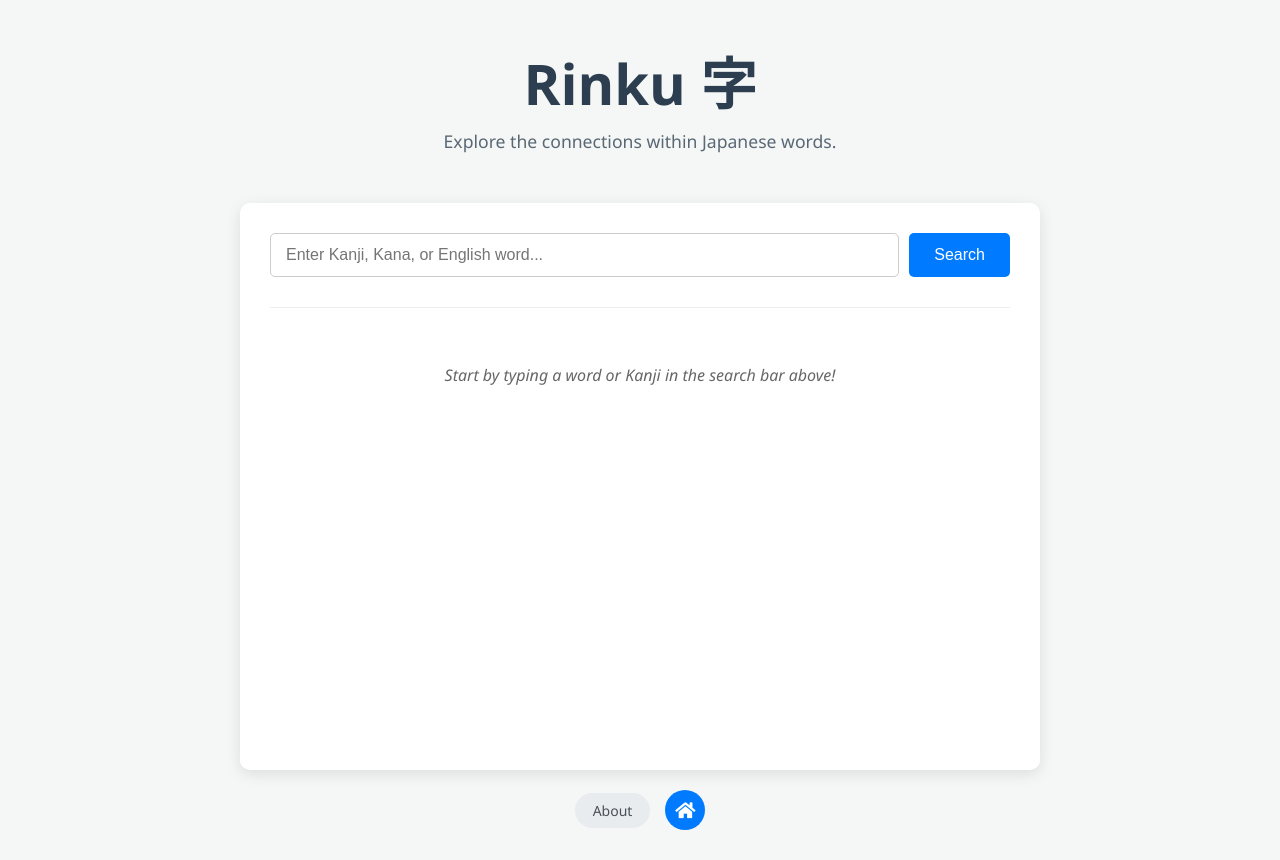
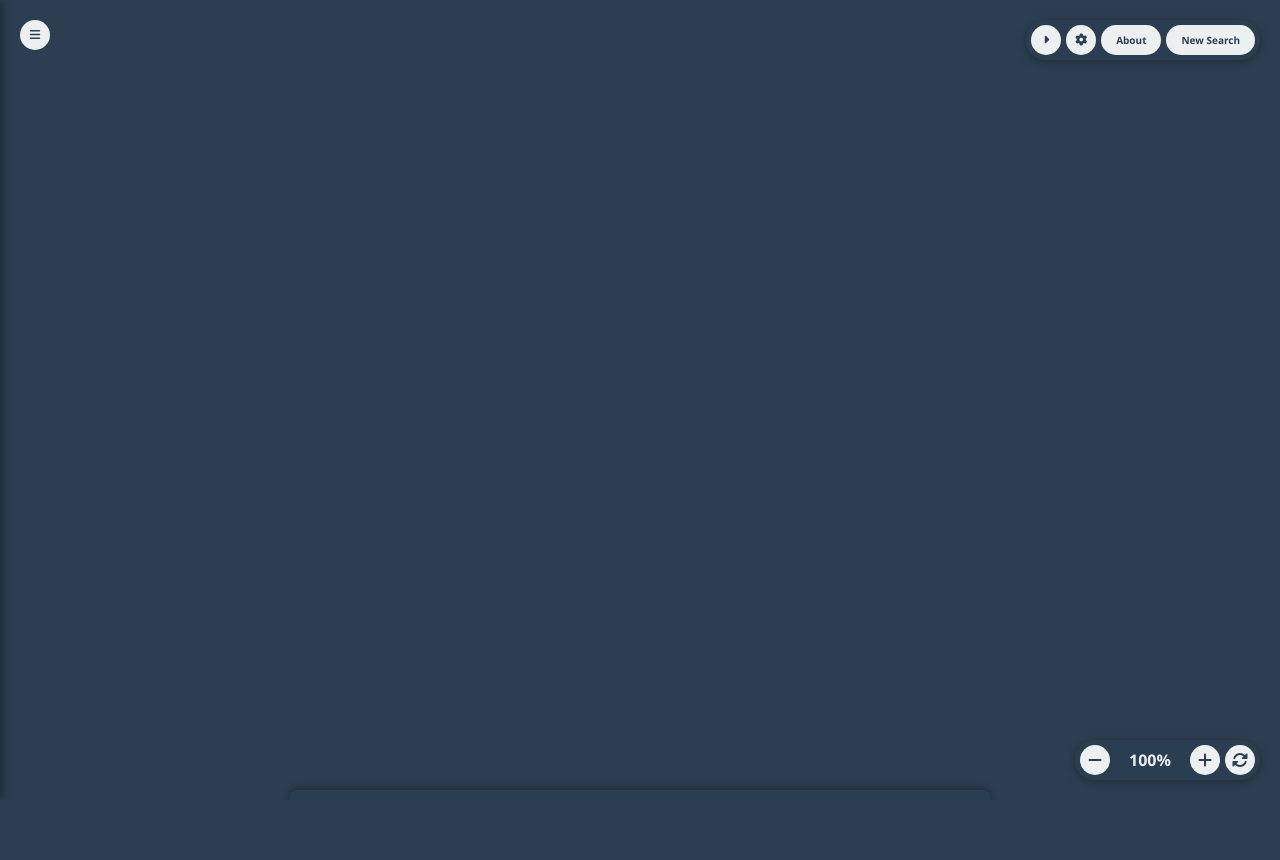
Before and after one commit to MashXP/Rinkuji, a Flask app: page / in a window 1280 px wide. After the commit the page ends 798 px from the top, so only its background shows below. Run offline with Flask 3, Linux system fonts and the light colour scheme.

Commit message:
Refactor main page to serve Rinku visualization; implement New Search modal and update styles

```diff
--- a/app.py
+++ b/app.py
@@ -8,19 +8,12 @@
 JISHO_API_URL = "https://jisho.org/api/v1/search/words"
 
 @app.route('/')
-def index():
+def index(): # The main page is now the Rinku visualization
     """
-    Serves the main HTML page of the application.
+    Serves the Rinku visualization page.
+    Takes an optional 'word' query parameter for the search.
     """
-    return render_template('index.html')
-
-@app.route('/rinku')
-def rinku():
-    """
-    Serves the Rinku 'game' page.
-    Takes a 'word' parameter to display.
-    """
-    word = request.args.get('word', '単語') # Default word if none is provided
+    word = request.args.get('word', '')
     return render_template('rinku.html', word=word)
 
 @app.route('/search_words')
--- a/static/index.css
+++ /dev/null
@@ -1,198 +0,0 @@
-/* index.css */
-
-/* --- Layout specific to the index page --- */
-.index-body {
-    flex-direction: column;
-    align-items: center;
-    justify-content: flex-start;
-    padding-top: 5vh;
-}
-
-/* --- Search Bar --- */
-.search-bar {
-    display: flex;
-    gap: 10px;
-    margin-bottom: 30px;
-    position: relative;
-}
-
-.search-bar input[type="text"] {
-    flex-grow: 1;
-    padding: 12px 15px;
-    border: 1px solid #ccc;
-    border-radius: 5px;
-    font-size: 16px;
-    outline: none;
-    transition: border-color 0.3s ease;
-}
-
-.search-bar input[type="text"]:focus {
-    border-color: #007bff;
-}
-
-.search-bar button {
-    padding: 12px 25px;
-    background-color: #007bff;
-    color: white;
-    border: none;
-    border-radius: 5px;
-    cursor: pointer;
-    font-size: 16px;
-    transition: background-color 0.3s ease;
-}
-
-.search-bar button:hover {
-    background-color: #0056b3;
-}
-
-/* --- Search Results --- */
-.results-container {
-    border-top: 1px solid #eee;
-    padding-top: 20px;
-}
-
-.result-item {
-    background-color: #f9f9f9;
-    border: 1px solid #e0e0e0;
-    border-radius: 8px;
-    padding: 15px 20px;
-    margin-bottom: 15px;
-    cursor: pointer;
-    transition: background-color 0.2s ease, border-color 0.2s ease;
-}
-
-.result-item:hover {
-    background-color: #f0f0f0;
-    border-color: #d0d0d0;
-}
-
-.result-item.selected {
-    background-color: #e0efff;
-    border-color: #007bff;
-}
-
-.result-item h2 {
-    color: #007bff;
-    margin-top: 0;
-    margin-bottom: 10px;
-}
-
-.result-item p {
-    margin: 5px 0;
-    line-height: 1.6;
-}
-
-.result-item .reading {
-    color: #555;
-    font-size: 0.95em;
-}
-
-.result-item .meaning {
-    font-weight: bold;
-    color: #333;
-}
-
-.no-results-message {
-    text-align: center;
-    color: #666;
-    font-style: italic;
-    padding: 20px;
-}
-
-/* --- Search Suggestions --- */
-#suggestionsContainer {
-    display: none;
-    position: absolute;
-    border: 1px solid #ccc;
-    border-top: none;
-    z-index: 100;
-    background-color: white;
-    box-sizing: border-box;
-}
-
-.suggestion-item {
-    padding: 10px;
-    cursor: pointer;
-    border-bottom: 1px solid #eee;
-}
-
-.suggestion-item:last-child {
-    border-bottom: none;
-}
-
-.suggestion-item:hover {
-    background-color: #f0f0f0;
-}
-
-/* --- Rinku Start Button --- */
-.rinku-start-container {
-    text-align: center;
-    margin-bottom: 20px;
-    border-bottom: 1px solid #eee;
-    padding-bottom: 20px;
-}
-
-#rinkuStartButton {
-    padding: 15px 40px;
-    background-color: #28a745;
-    color: white;
-    border: none;
-    border-radius: 5px;
-    cursor: pointer;
-    font-size: 18px;
-    font-weight: bold;
-    transition: background-color 0.3s ease;
-}
-
-#rinkuStartButton:hover {
-    background-color: #218838;
-}
-
-/* --- Footer for Index Page --- */
-.footer {
-    text-align: center;
-    padding: 10px 0;
-    margin-top: auto;
-    padding-top: 20px;
-    display: flex;
-    justify-content: center;
-    align-items: center;
-    gap: 15px;
-}
-
-.footer-link {
-    display: inline-block;
-    text-decoration: none;
-    background-color: #e9ecef;
-    color: #495057;
-    padding: 8px 18px;
-    border-radius: 20px;
-    font-size: 14px;
-    transition: background-color 0.2s, color 0.2s;
-}
-
-.footer-link:hover {
-    background-color: #ced4da;
-    color: #212529;
-}
-
-.footer-button {
-    display: flex;
-    align-items: center;
-    justify-content: center;
-    width: 40px;
-    height: 40px;
-    background-color: #007bff;
-    color: white;
-    border: none;
-    border-radius: 50%;
-    cursor: pointer;
-    font-size: 18px;
-    text-decoration: none;
-    transition: background-color 0.3s ease, transform 0.2s ease;
-}
-
-.footer-button:hover {
-    background-color: #0056b3;
-    transform: scale(1.1);
-}
--- a/static/main.js
+++ b/static/main.js
@@ -1,6 +1,7 @@
 import { PanZoom } from './PanZoom.js';
 import { RinkuGraph } from './RinkuGraph.js';
 import { OptionsMenu } from './OptionsMenu.js';
+import { NewSearchModal } from './NewSearchModal.js';
 import { UITogglingManager } from './UITogglingManager.js';
 
 document.addEventListener('DOMContentLoaded', () => {
@@ -32,6 +33,12 @@
     const optionsModal = document.getElementById('optionsModal');
     const optionsBtn = document.getElementById('optionsBtn');
     const modalCloseBtn = document.getElementById('modalCloseBtn');
+
+    // New Search Modal elements
+    const newSearchModal = document.getElementById('newSearchModal');
+    const newSearchBtn = document.getElementById('newSearchBtn');
+    const newSearchModalCloseBtn = document.getElementById('newSearchModalCloseBtn');
+    const newSearchInput = document.getElementById('newSearchInput');
 
     // Instantiate PanZoom
     const panZoom = new PanZoom(viewport, canvas, zoomInBtn, zoomOutBtn, resetViewBtn, zoomMeter);
@@ -91,4 +98,9 @@
     if (optionsModal && optionsBtn && modalCloseBtn) {
         new OptionsMenu(optionsModal, optionsBtn, modalCloseBtn);
     }
+
+    // Instantiate NewSearchModal
+    if (newSearchModal && newSearchBtn && newSearchModalCloseBtn && newSearchInput) {
+        new NewSearchModal(newSearchModal, newSearchBtn, newSearchModalCloseBtn, newSearchInput);
+    }
 });
--- a/static/rinku-ui.css
+++ b/static/rinku-ui.css
@@ -357,16 +357,24 @@
     transform: translateX(calc(92%));
 }
 
-.footer-rinku a {
+.footer-rinku a,
+.footer-rinku #newSearchBtn {
     background-color: #ecf0f1;
     color: #2c3e50;
     font-weight: bold;
     font-size: 10px;
     padding: 8px 15px;
     border-radius: 20px;
+    border: none;
+    cursor: pointer;
+    font-family: inherit;
+    text-decoration: none;
+    display: inline-block;
+    line-height: normal;
 }
 
-.footer-rinku a:hover {
+.footer-rinku a:hover,
+.footer-rinku #newSearchBtn:hover {
     background-color: #bdc3c7;
     color: #2c3e50;
 }
--- a/static/script.js
+++ /dev/null
@@ -1,182 +0,0 @@
-document.addEventListener('DOMContentLoaded', () => {
-    const searchInput = document.getElementById('searchInput');
-    const resultsContainer = document.getElementById('resultsContainer');
-    const searchForm = document.getElementById('searchForm');
-    const suggestionsContainer = document.createElement('div');
-    suggestionsContainer.id = 'suggestionsContainer';
-    searchInput.parentNode.insertBefore(suggestionsContainer, searchInput.nextSibling);
-
-    // Rinku Start elements
-    const rinkuStartContainer = document.getElementById('rinkuStartContainer');
-    const rinkuStartButton = document.getElementById('rinkuStartButton');
-    let selectedWord = null;
-
-    let debounceTimer;
-
-    const fetchResults = async (queryOverride) => {
-        const query = queryOverride || searchInput.value.trim();
-        if (!query) {
-            resultsContainer.innerHTML = '<p class="no-results-message">Please enter a word or Kanji to search.</p>';
-            return;
-        }
-
-        suggestionsContainer.innerHTML = '';
-        suggestionsContainer.style.display = 'none';
-        searchInput.value = query;
-
-        resultsContainer.innerHTML = '<p class="no-results-message">Searching...</p>';
-
-        try {
-            // Make a request to our backend endpoint for general word search
-            const response = await fetch(`/search_words?query=${encodeURIComponent(query)}`);
-            if (!response.ok) {
-                throw new Error(`HTTP error! status: ${response.status}`);
-            }
-            const data = await response.json();
-
-            displayResults(data.data); // Jisho API returns results in a 'data' array
-
-        } catch (error) {
-            console.error('Error fetching dictionary data:', error);
-            resultsContainer.innerHTML = '<p class="no-results-message" style="color: red;">Failed to fetch results. Please try again later.</p>';
-        }
-    };
-
-    const displayResults = (results) => {
-        resultsContainer.innerHTML = ''; // Clear previous results
-        rinkuStartContainer.style.display = 'none'; // Hide Rinku button on new search
-        selectedWord = null;
-
-        if (results && results.length > 0) {
-            results.forEach(item => {
-                const resultItem = document.createElement('div');
-                resultItem.classList.add('result-item');
-                resultItem.dataset.word = item.slug; // Store word in data attribute
-
-                // Add click listener for selection
-                resultItem.addEventListener('click', () => {
-                    // Clear previous selection
-                    const currentlySelected = resultsContainer.querySelector('.result-item.selected');
-                    if (currentlySelected) {
-                        currentlySelected.classList.remove('selected');
-                    }
-                    // Select new item
-                    resultItem.classList.add('selected');
-                    selectedWord = resultItem.dataset.word;
-                    rinkuStartContainer.style.display = 'block';
-                });
-
-                // Display the main word/kanji
-                const word = item.slug;
-                const wordElement = document.createElement('h2');
-                wordElement.textContent = word;
-                resultItem.appendChild(wordElement);
-
-                // Display readings (kana)
-                if (item.japanese && item.japanese.length > 0) {
-                    const readings = item.japanese.map(jp => {
-                        if (jp.word && jp.reading) {
-                            return `${jp.word} (${jp.reading})`;
-                        } else if (jp.reading) {
-                            return jp.reading;
-                        } else if (jp.word) {
-                            return jp.word;
-                        }
-                        return '';
-                    }).filter(Boolean).join('; ');
-                    const readingElement = document.createElement('p');
-                    readingElement.classList.add('reading');
-                    readingElement.textContent = `Readings: ${readings}`;
-                    resultItem.appendChild(readingElement);
-                }
-
-                // Display meanings
-                if (item.senses && item.senses.length > 0) {
-                    const meanings = item.senses.map(sense => sense.english_definitions.join(', ')).join('; ');
-                    const meaningElement = document.createElement('p');
-                    meaningElement.classList.add('meaning');
-                    meaningElement.textContent = `Meanings: ${meanings}`;
-                    resultItem.appendChild(meaningElement);
-                }
-
-                resultsContainer.appendChild(resultItem);
-            });
-        } else {
-            resultsContainer.innerHTML = '<p class="no-results-message">No results found for your search.</p>';
-        }
-    };
-
-    const fetchSuggestions = async () => {
-        const query = searchInput.value.trim();
-        if (query.length < 1) {
-            suggestionsContainer.innerHTML = '';
-            suggestionsContainer.style.display = 'none';
-            return;
-        }
-
-        try {
-            const response = await fetch(`/search_words?query=${encodeURIComponent(query)}`);
-            if (!response.ok) {
-                console.error(`Suggestion fetch failed: ${response.status}`);
-                return;
-            }
-            const data = await response.json();
-            displaySuggestions(data.data);
-        } catch (error) {
-            console.error('Error fetching suggestions:', error);
-        }
-    };
-
-    const displaySuggestions = (results) => {
-        suggestionsContainer.innerHTML = '';
-        if (results && results.length > 0) {
-            results.slice(0, 5).forEach(item => {
-                const suggestionItem = document.createElement('div');
-                suggestionItem.classList.add('suggestion-item');
-                suggestionItem.textContent = item.slug;
-                suggestionItem.addEventListener('click', () => {
-                    fetchResults(item.slug);
-                });
-                suggestionsContainer.appendChild(suggestionItem);
-            });
-            suggestionsContainer.style.display = 'block';
-
-            // Dynamically set width and position to align with the search input
-            const inputRect = searchInput.getBoundingClientRect();
-            const searchBarRect = searchInput.parentNode.getBoundingClientRect(); // Get rect of .search-bar
-
-            suggestionsContainer.style.width = `${inputRect.width}px`;
-            // Calculate top and left relative to the *positioned parent* (.search-bar)
-            const topOffset = (inputRect.top - searchBarRect.top) + inputRect.height + 5; // Input's top + Input's height + small gap
-            const leftOffset = inputRect.left - searchBarRect.left; // Input's left relative to search-bar's left
-
-            suggestionsContainer.style.top = `${topOffset}px`;
-            suggestionsContainer.style.left = `${leftOffset}px`;
-        } else {
-            suggestionsContainer.style.display = 'none';
-        }
-    };
-
-    // Event Listeners
-    searchForm.addEventListener('submit', (event) => {
-        event.preventDefault(); // Prevent page reload on form submission
-        fetchResults();
-    });
-
-    rinkuStartButton.addEventListener('click', () => {
-        if (selectedWord) {
-            window.location.href = `/rinku?word=${encodeURIComponent(selectedWord)}`;
-        }
-    });
-
-    searchInput.addEventListener('input', () => {
-        clearTimeout(debounceTimer);
-        debounceTimer = setTimeout(fetchSuggestions, 300);
-    });
-
-    document.addEventListener('click', (event) => {
-        if (!searchInput.contains(event.target) && !suggestionsContainer.contains(event.target)) {
-            suggestionsContainer.style.display = 'none';
-        }
-    });
-});
--- a/templates/index.html
+++ /dev/null
@@ -1,49 +0,0 @@
-<!DOCTYPE html>
-<html lang="en">
-<head>
-    <meta charset="UTF-8">
-    <meta name="viewport" content="width=device-width, initial-scale=1.0">
-    <title>Rinkuji</title>
-    <link rel="stylesheet" href="{{ url_for('static', filename='base.css') }}">
-    <link rel="stylesheet" href="{{ url_for('static', filename='index.css') }}">
-    <link rel="stylesheet" href="https://cdnjs.cloudflare.com/ajax/libs/font-awesome/5.15.4/css/all.min.css">
-</head>
-<body class="index-body">
-    <header class="page-header">
-        <h1>Rinku 字</h1>
-        <p class="tagline">Explore the connections within Japanese words.</p>
-    </header>
-
-    <main class="container">
-        <form class="search-bar" id="searchForm" role="search">
-            <label for="searchInput" class="visually-hidden">Search for a Japanese or English word</label>
-            <input type="text" id="searchInput" placeholder="Enter Kanji, Kana, or English word...">
-            <button type="submit" id="searchButton">Search</button>
-        </form>
-        <div id="rinkuStartContainer" class="rinku-start-container" style="display: none;">
-            <button id="rinkuStartButton">Rinku Start!</button>
-        </div>
-        <div id="resultsContainer" class="results-container">
-            <!-- Search results will be displayed here -->
-            <p class="no-results-message">Start by typing a word or Kanji in the search bar above!</p>
-        </div>
-    </main>
-
-    <footer class="footer">
-        <a href="{{ url_for('about') }}" class="footer-link">About</a>
-        <button id="scrollToTopBtn" class="footer-button" title="Back to Top"><i class="fas fa-home"></i></button>
-    </footer>
-
-    <script src="{{ url_for('static', filename='script.js') }}" defer></script>
-    <script>
-        document.addEventListener('DOMContentLoaded', () => {
-            const scrollToTopBtn = document.getElementById('scrollToTopBtn');
-            if (scrollToTopBtn) {
-                scrollToTopBtn.addEventListener('click', () => {
-                    window.scrollTo({ top: 0, behavior: 'smooth' });
-                });
-            }
-        });
-    </script>
-</body>
-</html>
--- a/templates/rinku.html
+++ b/templates/rinku.html
@@ -49,6 +49,21 @@
         </div>
     </div>
 
+    <div id="newSearchModal" class="modal">
+        <div class="modal-content">
+            <div class="modal-header">
+                <h2>New Search</h2>
+                <span id="newSearchModalCloseBtn" class="close-button" title="Close"><i class="fas fa-times"></i></span>
+            </div>
+            <div class="modal-body">
+                <form id="newSearchForm" class="modal-search-form" action="/" method="get">
+                    <input type="text" id="newSearchInput" name="word" placeholder="Enter Kanji, Kana, or English word..." required autocomplete="off">
+                    <button type="submit">Search</button>
+                </form>
+            </div>
+        </div>
+    </div>
+
     <div id="nodeContextMenu" class="context-menu">
         <div class="context-menu-item" data-action="collapse">Collapse</div>
         <div class="context-menu-item" data-action="expand" style="display: none;">Expand</div> <div class="context-menu-item has-submenu">
@@ -65,7 +80,7 @@
         <button id="hideUiBtn" class="hide-ui-btn" title="Hide UI Controls"><i class="fas fa-caret-right"></i></button>
         <button id="optionsBtn" class="footer-btn" title="Options"><i class="fas fa-cog"></i></button>
         <a href="{{ url_for('about') }}">About</a>
-        <a href="/">New Search</a>
+        <button id="newSearchBtn">New Search</button>
     </footer>
 
 </body>
```
Also changed, not shown: other parts of static/rinku-ui.css (+47 -0 lines), static/NewSearchModal.js (added, +62 -0 lines).
